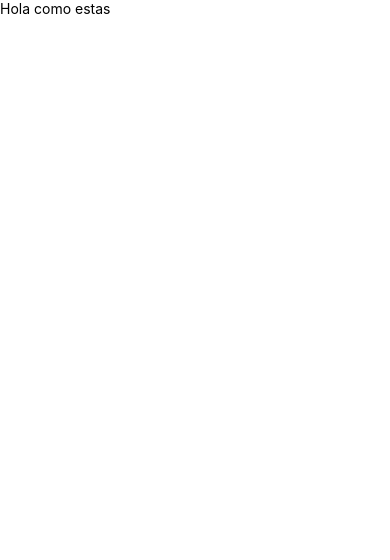
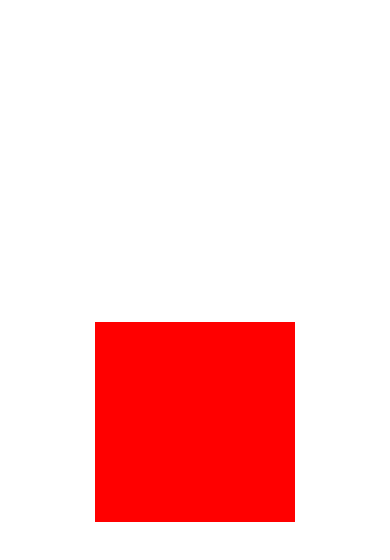
Before and after one commit to saulbarretominaya/curso_react_native, a React Native app: screen / in a window 390 px wide. Shown: the top 560 px of the page. Built offline with nearby package versions, Linux system fonts and the light colour scheme.

Commit message:
Semaman 2

```diff
--- a/App.js
+++ b/App.js
@@ -1,27 +1,11 @@
 import { StatusBar } from 'expo-status-bar';
 import { StyleSheet, Text, View, SafeAreaView } from 'react-native';
+import Width_Height from './src/components/Width_Height';
 
 export default function App() {
   return (
-
-    // <SafeAreaView>
-      <View style={styles.container}>
-        <Text>Hola como estas</Text>
-        <StatusBar style="auto" />
-      </View>
-    // </SafeAreaView>
-    // <View style={styles.container}>
-    //   <Text>Hola como estas</Text>
-    //   <StatusBar style="auto" />
-    // </View>
+    <>
+      <Width_Height />
+    </>
   );
 }
-
-const styles = StyleSheet.create({
-  container: {
-    flex: 1,
-    // backgroundColor: '#fff',
-    // alignItems: 'center',
-    // justifyContent: 'center',
-  },
-});
--- /dev/null
+++ b/src/components/Width_Height.js
@@ -0,0 +1,25 @@
+import { StyleSheet, View } from 'react-native';
+
+export default function Width_Height() {
+    return (
+        <View style={styles.container}>
+            <View style={styles.caja1}></View>
+        </View>
+
+    );
+}
+
+const styles = StyleSheet.create({
+    // El padre es el que controla a los hijos, el hijo no puede controlar al padre
+    container: {
+        flex: 1, // Ocupa toda la pantalla
+        justifyContent: 'center', // Alinea verticalmente
+        alignItems: 'center' // Alinea horizontalmente
+    },
+
+    caja1: {
+        backgroundColor: 'red',
+        width: 200,
+        height: 200
+    }
+});
```
Also changed, not shown: 1 other file (tests, documents, lock files or other folders).
